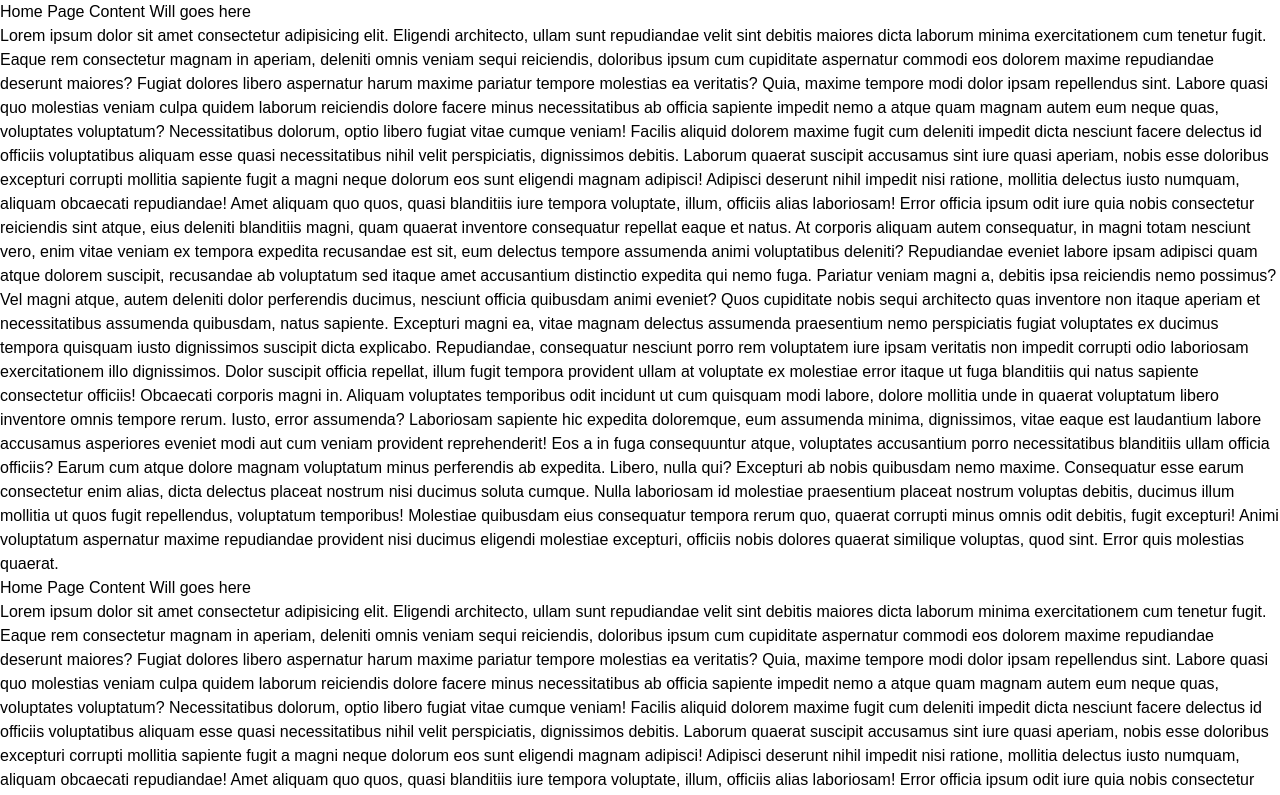
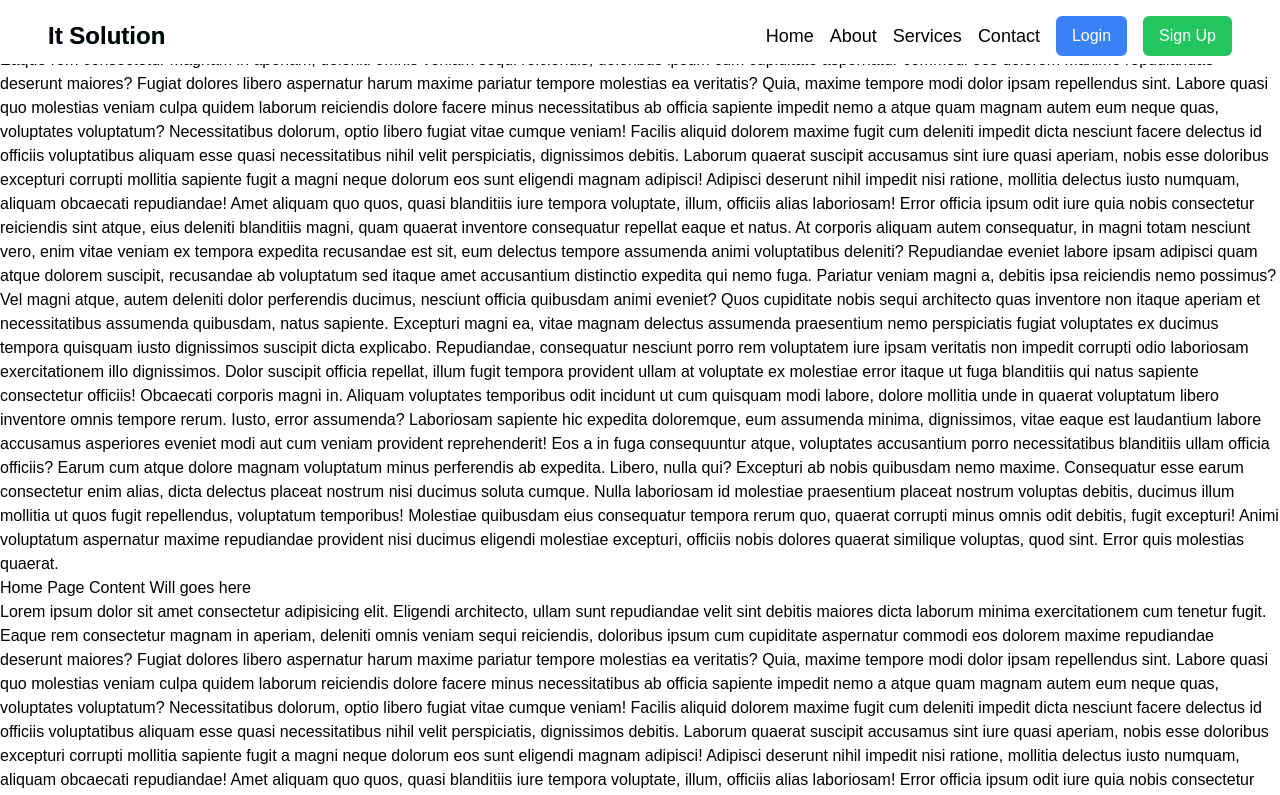
Before and after one commit to mahfuzahmedzisan/it-solutions, a React (Vite) app: page / in a window 1280 px wide. Shown: the top 795 px of the page. Built offline with nearby package versions, Linux system fonts and the light colour scheme.

Commit message:
Update Nav.jsx

```diff
--- a/src/components/Navbar/Nav.jsx
+++ b/src/components/Navbar/Nav.jsx
@@ -5,9 +5,7 @@ import { faFacebook, faTwitter, faLinkedin, faInstagram } from '@fortawesome/fre
 
 export default function Nav() {
    const [isOpen, setIsOpen] = useState(false);
-   const [isScrolled, setIsScrolled] = useState(false);
 
-   // Navigation links
    const Links = [
       { name: "Home", href: "/" },
       { name: "About", href: "/about" },
@@ -15,10 +13,12 @@ export default function Nav() {
       { name: "Contact", href: "/contact" },
    ];
 
+   const [isScrolled, setIsScrolled] = useState(false);
+
    // Handle scroll event
    useEffect(() => {
       const handleScroll = () => {
-         if (window.scrollY > 50) {  // Adjust this value based on when you want the effect to trigger
+         if (window.scrollY > 0) {
             setIsScrolled(true);
          } else {
             setIsScrolled(false);
@@ -33,10 +33,15 @@ export default function Nav() {
    }, []);
 
    return (
-      <div
-         className={`fixed top-0 left-0 w-full z-30 transition-all duration-300 ease-in-out ${
-            isScrolled ? 'transform translate-y-0 opacity-100' : 'transform -translate-y-full opacity-0'
-         }`}>
+      // <nav className="relative flex justify-between items-center p-4">
+      <>
+
+         <div className={`fixed top-0 left-0 w-full bg-white z-30 transition-all duration-300 ${!isScrolled ? 'h-16' : 'h-0'
+            }`}
+            style={{
+               overflow: 'hidden', // Hide content when collapsed
+            }}>
+            <div className="container">
                <nav className="relative flex justify-between items-center p-4">
                   {/* Hamburger button for mobile */}
                   <button onClick={() => setIsOpen(!isOpen)} className="lg:hidden">
@@ -52,6 +57,8 @@ export default function Nav() {
                      <span className="text-black group-hover:text-transparent bg-clip-text bg-gradient-to-r from-blue-500 to-green-500 transition-all duration-500">
                         It Solution
                      </span>
+                     {/* Underline animation */}
+                     {/* <span className="absolute bottom-0 left-0 w-0 h-[2px] bg-gradient-to-r from-blue-500 to-green-500 transition-all duration-300 group-hover:w-full group-hover:origin-left group-hover:bg-gradient-to-r group-hover:from-blue-500 group-hover:to-green-500"></span> */}
                   </div>
 
                   {/* Backdrop for sidebar */}
@@ -163,5 +170,145 @@ export default function Nav() {
                   </ul>
                </nav>
             </div>
+         </div>
+
+         <div className={`fixed top-0 left-0 w-full bg-white z-30 transition-all duration-300 ${isScrolled ? 'h-16' : 'h-0'
+            }`}
+            style={{
+               overflow: 'hidden', // Hide content when collapsed
+            }}>
+            <div className="container">
+               <nav className="relative flex justify-between items-center p-4">
+                  {/* Hamburger button for mobile */}
+                  <button onClick={() => setIsOpen(!isOpen)} className="lg:hidden">
+                     {isOpen ? (
+                        <FontAwesomeIcon icon={faXmark} className="text-xl" />
+                     ) : (
+                        <FontAwesomeIcon icon={faBars} className="text-xl" />
+                     )}
+                  </button>
+
+                  {/* Brand or Logo with color change on hover */}
+                  <div className="text-2xl font-bold cursor-pointer relative group">
+                     <span className="text-black group-hover:text-transparent bg-clip-text bg-gradient-to-r from-blue-500 to-green-500 transition-all duration-500">
+                        It Solution
+                     </span>
+                     {/* Underline animation */}
+                     {/* <span className="absolute bottom-0 left-0 w-0 h-[2px] bg-gradient-to-r from-blue-500 to-green-500 transition-all duration-300 group-hover:w-full group-hover:origin-left group-hover:bg-gradient-to-r group-hover:from-blue-500 group-hover:to-green-500"></span> */}
+                  </div>
+
+                  {/* Backdrop for sidebar */}
+                  <div
+                     className={`lg:hidden fixed inset-0 bg-black bg-opacity-50 z-10 transition-all transform ${isOpen ? 'translate-x-0' : '-translate-x-full'
+                        }`}
+                     onClick={() => setIsOpen(false)} // Close the sidebar when clicking outside
+                  ></div>
+
+                  {/* Sidebar for mobile */}
+                  <div
+                     className={`lg:hidden fixed left-0 top-0 w-3/4 h-full bg-white z-20 transition-all transform ${isOpen ? 'translate-x-0' : '-translate-x-full'
+                        }`}
+                  >
+                     {/* Close button */}
+                     <button
+                        onClick={() => setIsOpen(false)}
+                        className="absolute top-4 right-4 text-2xl text-black"
+                     >
+                        <FontAwesomeIcon icon={faXmark} />
+                     </button>
+
+                     {/* Navigation links */}
+                     <ul className="flex flex-col items-center mt-20 space-y-4">
+                        {Links.map((link) => (
+                           <li key={link.name}>
+                              <a
+                                 href={link.href}
+                                 className="text-lg text-black relative group"
+                              >
+                                 {link.name}
+                                 {/* Underline with color change on hover */}
+                                 <span className="absolute bottom-0 left-0 w-0 h-[2px] bg-gradient-to-r from-blue-500 to-green-500 transition-all duration-300 group-hover:w-full group-hover:origin-left group-hover:bg-gradient-to-r group-hover:from-blue-500 group-hover:to-green-500"></span>
+                              </a>
+                           </li>
+                        ))}
+                     </ul>
+
+                     {/* Social media icons */}
+                     <div className="flex justify-center mt-10 space-x-6">
+                        <a
+                           href="https://www.facebook.com"
+                           target="_blank"
+                           rel="noopener noreferrer"
+                           className="text-xl text-black hover:text-[#1877f2] transition-all"
+                        >
+                           <FontAwesomeIcon icon={faFacebook} />
+                        </a>
+                        <a
+                           href="https://www.twitter.com"
+                           target="_blank"
+                           rel="noopener noreferrer"
+                           className="text-xl text-black hover:text-[#1da1f2] transition-all"
+                        >
+                           <FontAwesomeIcon icon={faTwitter} />
+                        </a>
+                        <a
+                           href="https://www.linkedin.com"
+                           target="_blank"
+                           rel="noopener noreferrer"
+                           className="text-xl text-black hover:text-[#0077b5] transition-all"
+                        >
+                           <FontAwesomeIcon icon={faLinkedin} />
+                        </a>
+                        <a
+                           href="https://www.instagram.com"
+                           target="_blank"
+                           rel="noopener noreferrer"
+                           className="text-xl text-black hover:text-[#e4405f] transition-all"
+                        >
+                           <FontAwesomeIcon icon={faInstagram} />
+                        </a>
+                     </div>
+
+                     {/* Login and Sign Up buttons */}
+                     <div className="flex flex-col items-center mt-10 space-y-4">
+                        <button className="w-3/4 py-2 px-4 bg-blue-500 text-white rounded-md hover:bg-blue-600 transition-all">
+                           Login
+                        </button>
+                        <button className="w-3/4 py-2 px-4 bg-green-500 text-white rounded-md hover:bg-green-600 transition-all">
+                           Sign Up
+                        </button>
+                     </div>
+                  </div>
+
+                  {/* Navigation links for larger screens */}
+                  <ul className="hidden lg:flex space-x-4 items-center">
+                     {Links.map((link) => (
+                        <li key={link.name}>
+                           <a
+                              href={link.href}
+                              className="text-lg text-black relative group"
+                           >
+                              {link.name}
+                              {/* Underline with color change on hover */}
+                              <span className="absolute bottom-0 left-0 w-0 h-[2px] bg-gradient-to-r from-blue-500 to-green-500 transition-all duration-300 group-hover:w-full group-hover:origin-left group-hover:bg-gradient-to-r group-hover:from-blue-500 group-hover:to-green-500"></span>
+                           </a>
+                        </li>
+                     ))}
+                     {/* Login and Sign Up buttons for large screens */}
+                     <div className="flex space-x-4">
+                        <button className="py-2 px-4 bg-blue-500 text-white rounded-md hover:bg-blue-600 transition-all">
+                           Login
+                        </button>
+                        <button className="py-2 px-4 bg-green-500 text-white rounded-md hover:bg-green-600 transition-all">
+                           Sign Up
+                        </button>
+                     </div>
+                  </ul>
+               </nav>
+            </div>
+         </div>
+
+      </>
+
    );
 }
```
Lines whose indentation alone changed are shown as unchanged.
